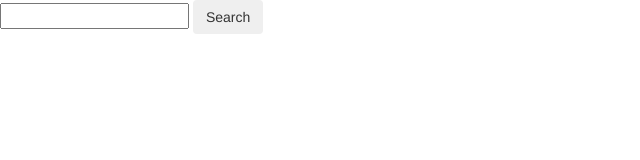
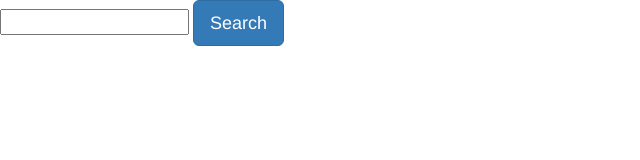
Before and after one commit to PaulWallis42/Angular_GitHub_API_2, a website: page index.html in a window 1280 px wide. Shown: the whole page, without its empty margins (0-640 px from the left). Drawn offline with nearby package versions, Linux system fonts and the light colour scheme; some packages are replaced by stand-ins of ours.

Commit message:
slight graphical tweek to button

```diff
--- a/index.html
+++ b/index.html
@@ -15,7 +15,7 @@
     <div>
       <form class="form-horizontal">
         <input type="text" ng-model="searchCtrl.searchTerm"ng-change="searchCtrl.doSearch()" ng-model-options="{ updateOn: 'default blur', debounce: {'default': 500, 'blur': 0} }" >
-        <button class="btn" ng-click="searchCtrl.doSearch()">Search</button>
+        <button class="btn btn-primary btn-lg" ng-click="searchCtrl.doSearch()">Search</button>
       </form>
       <ul class="list-group" ng-repeat="user in searchCtrl.searchResult.items">
   <li>
```
